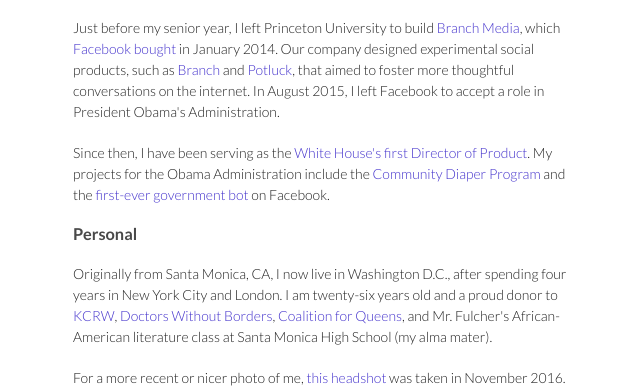
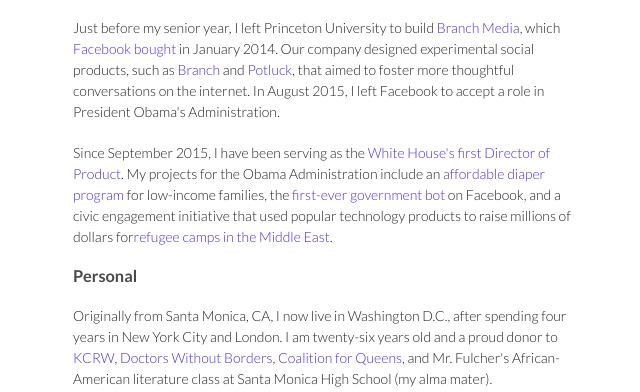
Before and after one commit to joshmiller/joshmiller.github.io, a plain HTML site: page index.html in a window 1280 px wide. Shown: the part 447-839 px from the top of the page, without its empty margins (137-777 px from the left). Drawn offline with Linux system fonts and the light colour scheme.

Commit message:
Update index.html

```diff
--- a/index.html
+++ b/index.html
@@ -36,7 +36,7 @@ Josh Miller / <a name="joshm" class="anchor" href="#joshm"><span class="octicon
 
 <p>Just before my senior year, I left Princeton University to build <a href="http://www.niemanlab.org/2012/08/monday-qa-josh-miller-on-branch-comments-as-content-and-the-state-of-online-discourse/">Branch Media</a>, which <a href="http://www.wsj.com/articles/SB10001424052702304549504579318583672821614">Facebook bought</a> in January 2014. Our company designed experimental social products, such as <a href="http://www.fastcodesign.com/1670904/branch-rethinks-the-social-cliches-that-wrack-twitter-and-facebook">Branch</a> and <a href="http://fortune.com/2013/06/25/taking-online-discussions-up-a-notch/">Potluck</a>, that aimed to foster more thoughtful conversations on the internet. In August 2015, I left Facebook to accept a role in President Obama's Administration.</p>
 
-<p>Since then, I have been serving as the <a href="http://joshm.co/whitehouse">White House's first Director of Product</a>. My projects for the Obama Administration include the <a href="https://www.yahoo.com/news/white-house-enlists-silicon-valley-to-solve-a-132521740.html/">Community Diaper Program</a> and the <a href="http://www.fastcompany.com/3062674/the-white-houses-new-facebook-messenger-bot-makes-it-easy-to-send-a-message-to-obama">first-ever government bot</a> on Facebook.</p>
+<p>Since September 2015, I have been serving as the <a href="http://joshm.co/whitehouse">White House's first Director of Product</a>. My projects for the Obama Administration include an <a href="https://www.yahoo.com/news/white-house-enlists-silicon-valley-to-solve-a-132521740.html/">affordable diaper program</a> for low-income families, the <a href="http://www.fastcompany.com/3062674/the-white-houses-new-facebook-messenger-bot-makes-it-easy-to-send-a-message-to-obama">first-ever government bot</a> on Facebook, and a civic engagement initiative that used popular technology products to raise millions of dollars for<a href="http://www.nytimes.com/2015/10/07/world/middleeast/obama-turns-to-crowdfunding-to-aid-fleeing-syrians.html">refugee camps in the Middle East</a>.</p>
 
 <h3>
 <a name="basic-info" class="anchor" href="#basic-info"><span class="octicon octicon-link"></span></a>Personal</h3>
```
